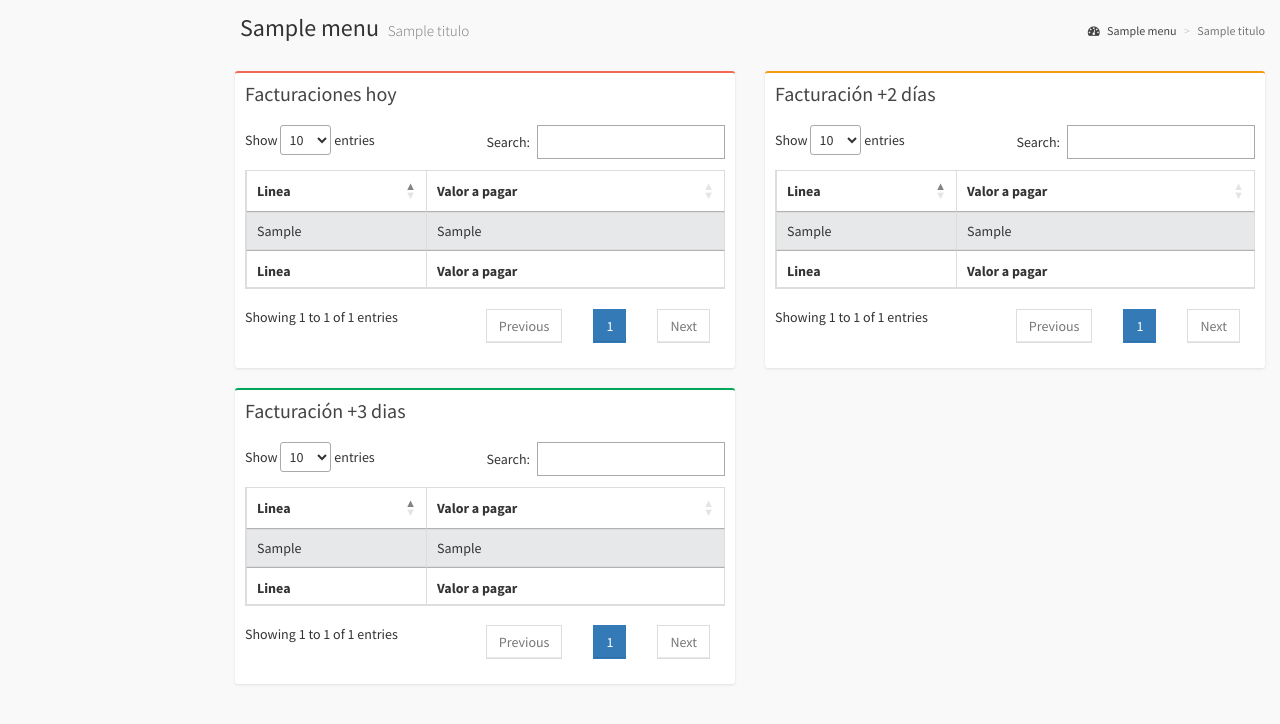
After one commit to eazapatao/motoros, a PHP site: template application/views/user/facturaciones_view.php in a window 1280 px wide. The commit adds this page. Shown: the top 724 px of the page. Run offline with PHP 8.4, Linux system fonts and the light colour scheme; the template is opened without the code that fills it: most values are stand-ins (such as "Sample title", 1, 10 or a date in 2020); data that the repository does not hold is empty; some libraries are stand-ins or nearby versions.

Commit message:
Notificacion de pago de facturas

```diff
--- a/application/controllers/admin.php
+++ b/application/controllers/admin.php
@@ -45,8 +45,10 @@ class Admin extends CI_Controller{
     public function test(){
 //        echo $this->linea_model->obtener_preciodatos(48).'<br>';
 
-        print_r($this->operacion_model->obtener_saldo_ayer()) ;
-        echo $this->operacion_model->verificar_existencia_saldo();
+       // print_r($this->operacion_model->obtener_saldo_ayer()) ;
+       // echo $this->operacion_model->verificar_existencia_saldo();
+        print_r( $this->notificacion_model->get_lista_facturaciones());
+        print_r(date('d/m/y')) ;
 
     }
 }
--- a/application/views/templates/admin_template.php
+++ b/application/views/templates/admin_template.php
@@ -4,7 +4,7 @@ $CI->load->model('notificacion_model');
 
 $content = array(
     "cortes" => $CI->notificacion_model->get_cortes(intval(date('d'))),
-    "pagos" => $CI->notificacion_model->get_pagos(intval(date('d'))),
+    "pagos" => $CI->notificacion_model->get_pagos(intval(date('d')),intval(date('m')),intval(date('y'))),
     "user" => $this->session->userdata('logged_in')
 );
 
--- a/application/views/templates/header.php
+++ b/application/views/templates/header.php
@@ -115,7 +115,7 @@
                     </li>
                 </ul>
             </li>
-            <li class="footer"><a href="<?=base_url()?>notificacion/cortes">Ver todas</a></li>
+            <li class="footer"><a href="<?=base_url()?>notificacion/pagos">Ver todas</a></li>
         </ul>
     </li>
 <!-- Tasks: style can be found in dropdown.less -->
--- /dev/null
+++ b/application/views/user/facturaciones_view.php
@@ -0,0 +1,129 @@
+<aside class="right-side">
+    <!-- Content Header (Page header) -->
+    <section class="content-header">
+        <h1>
+            <?= $menu?>
+            <small><?= $titulo?></small>
+        </h1>
+        <ol class="breadcrumb">
+            <li><a href="#"><i class="fa fa-dashboard"></i> <?= $menu?></a></li>
+            <li class="active"><?= $titulo?></li>
+        </ol>
+    </section>
+    <!-- Main content -->
+    <section class="content">
+        <div class="row">
+            <div class="col-lg-6">
+                <div class="box box-danger">
+
+                    <div class="box-header">
+                        <h3 class="box-title">Facturaciones hoy</h3>
+                    </div><!-- /.box-header -->
+                    <!-- form start -->
+                        <div class="box-body">
+                            <table id="" class="listas_general table table-striped table-bordered" cellspacing="0" width="100%">
+
+                                <thead>
+                                <tr>
+                                    <th>Linea</th>
+                                    <th>Valor a pagar</th>
+                                </tr>
+                                </thead>
+
+                                <tfoot>
+                                <tr>
+                                    <th>Linea</th>
+                                    <th>Valor a pagar</th>
+                                </tr>
+                                </tfoot>
+
+                                <tbody>
+                                <?php foreach ($data["hoy"] as $key) {?>
+                                    <tr>
+                                        <td><?= $key['lin_numero']?></td>
+                                        <td><?= $key['con_valorapagar']?></td>
+                                    </tr>
+                                <?php }?>
+
+                                </tbody>
+                            </table>
+                        </div>
+                   </div>
+            </div>
+            <div class="col-lg-6">
+                <div class="box box-warning">
+
+                    <div class="box-header">
+                        <h3 class="box-title">Facturación +2 días</h3>
+                    </div><!-- /.box-header -->
+                    <!-- form start -->
+                    <div class="box-body">
+                        <table id="" class="listas_general table table-striped table-bordered" cellspacing="0" width="100%">
+
+                            <thead>
+                            <tr>
+                                <th>Linea</th>
+                                <th>Valor a pagar</th>
+                            </tr>
+                            </thead>
+
+                            <tfoot>
+                            <tr>
+                                <th>Linea</th>
+                                <th>Valor a pagar</th>
+                            </tr>
+                            </tfoot>
+
+                            <tbody>
+                            <?php foreach ($data["dos"] as $key) {?>
+                                <tr>
+                                    <td><?= $key['lin_numero']?></td>
+                                    <td><?= $key['con_valorapagar']?></td>
+                                </tr>
+                            <?php }?>
+
+                            </tbody>
+                        </table>
+                    </div>
+                </div>
+            </div>
+            <div class="col-lg-6">
+                <div class="box box-success">
+
+                    <div class="box-header">
+                        <h3 class="box-title">Facturación +3 dias</h3>
+                    </div><!-- /.box-header -->
+                    <!-- form start -->
+                    <div class="box-body">
+                        <table id="" class="listas_general table table-striped table-bordered" cellspacing="0" width="100%">
+
+                            <thead>
+                            <tr>
+                                <th>Linea</th>
+                                <th>Valor a pagar</th>
+                            </tr>
+                            </thead>
+
+                            <tfoot>
+                            <tr>
+                                <th>Linea</th>
+                                <th>Valor a pagar</th>
+                            </tr>
+                            </tfoot>
+
+                            <tbody>
+                            <?php foreach ($data["otros"] as $key) {?>
+                                <tr>
+                                    <td><?= $key['lin_numero']?></td>
+                                    <td><?= $key['con_valorapagar']?></td>
+                                </tr>
+                            <?php }?>
+
+                            </tbody>
+                        </table>
+                    </div>
+                </div>
+            </div>
+        </div>
+    </section><!-- /.content -->
+</aside><!-- /.rig
```
Also changed, not shown: application/controllers/notificacion.php (+26 -3 lines), application/models/notificacion_model.php (+43 -11 lines).
